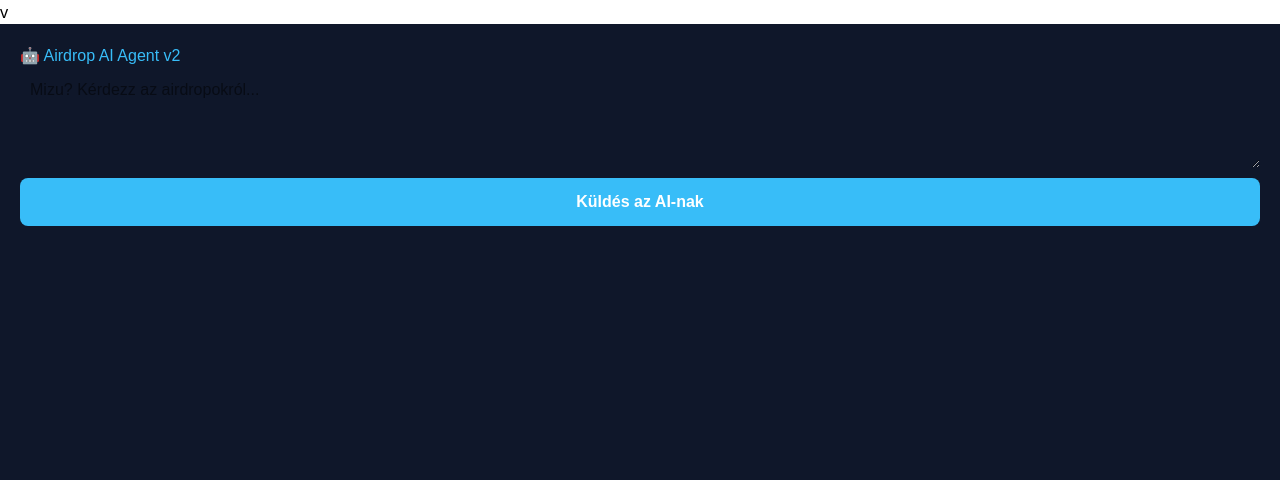
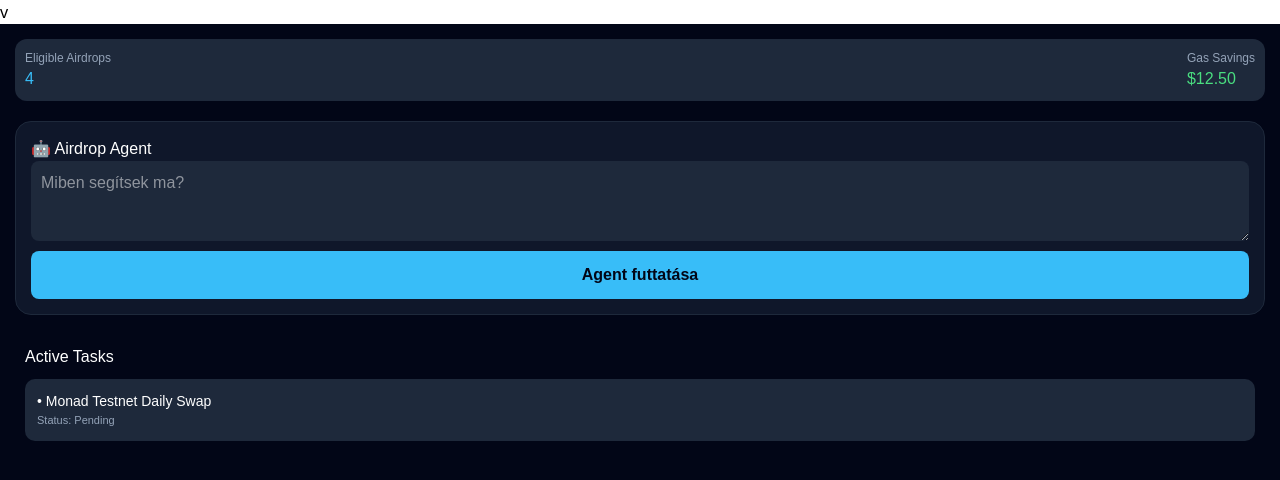
Before and after one commit to XyoreyHunnn/airdrop-agent, a React (Vite) app: page / in a window 1280 px wide. Shown: the top 480 px of the page. Built offline with nearby package versions, Linux system fonts and the light colour scheme; no server answers.

Commit message:
Restore Dashboard UI and link rules.json

```diff
--- a/src/App.tsx
+++ b/src/App.tsx
@@ -1,57 +1,88 @@
-import React, { useState } from 'react';
+import React, { useState, useEffect } from 'react';
 import { GoogleGenerativeAI } from "@google/generative-ai";
 
-// A GitHub Secrets-ből érkező kulcsot használja
 const API_KEY = import.meta.env.VITE_AI_API_KEY;
 
 function App() {
   const [prompt, setPrompt] = useState("");
   const [response, setResponse] = useState("");
   const [loading, setLoading] = useState(false);
+  const [rules, setRules] = useState("");
+
+  // Betöltjük a szabályokat a rules.json-ből
+  useEffect(() => {
+    fetch('/rules.json')
+      .then(res => res.json())
+      .then(data => setRules(JSON.stringify(data)))
+      .catch(err => console.log("Rules betöltési hiba:", err));
+  }, []);
 
   async function askAI() {
     if (!API_KEY) {
-      setResponse("Hiba: Az API kulcs nincs beállítva!");
+      setResponse("Hiba: API kulcs hiányzik!");
       return;
     }
-    if (!prompt) return;
     setLoading(true);
     try {
       const genAI = new GoogleGenerativeAI(API_KEY);
       const model = genAI.getGenerativeModel({ model: "gemini-1.5-flash" });
-      const result = await model.generateContent(prompt);
-      const text = await result.response.text();
-      setResponse(text);
+
+      // Itt adjuk oda az AI-nak a rules.json tartalmát utasításként
+      const fullPrompt = `A következő szabályok alapján válaszolj: ${rules}\n\nKérdés: ${prompt}`;
+
+      const result = await model.generateContent(fullPrompt);
+      setResponse(await result.response.text());
     } catch (error: any) {
-      setResponse("Hiba történt: " + error.message);
+      setResponse("Hiba: " + error.message);
     }
     setLoading(false);
   }
 
   return (
-    <div style={{ padding: '20px', backgroundColor: '#0f172a', color: 'white', minHeight: '100vh', fontFamily: 'sans-serif' }}>
-      <h1 style={{ color: '#38bdf8' }}>🤖 Airdrop AI Agent v2</h1>
-      <div style={{ marginBottom: '20px' }}>
+    <div style={{ backgroundColor: '#020617', color: 'white', minHeight: '100vh', fontFamily: 'sans-serif', padding: '15px' }}>
+      {/* Dashboard fejléc */}
+      <div style={{ display: 'flex', justifyContent: 'space-between', marginBottom: '20px', padding: '10px', backgroundColor: '#1e293b', borderRadius: '12px' }}>
+        <div>
+          <p style={{ color: '#94a3b8', fontSize: '12px', margin: 0 }}>Eligible Airdrops</p>
+          <h2 style={{ margin: 0, color: '#38bdf8' }}>4</h2>
+        </div>
+        <div>
+          <p style={{ color: '#94a3b8', fontSize: '12px', margin: 0 }}>Gas Savings</p>
+          <h2 style={{ margin: 0, color: '#4ade80' }}>$12.50</h2>
+        </div>
+      </div>
+
+      {/* AI Agent szekció */}
+      <div style={{ backgroundColor: '#0f172a', border: '1px solid #1e293b', borderRadius: '16px', padding: '15px', marginBottom: '20px' }}>
+        <h3 style={{ marginTop: 0, display: 'flex', alignItems: 'center' }}>🤖 Airdrop Agent</h3>
         <textarea
           value={prompt}
           onChange={(e) => setPrompt(e.target.value)}
-          placeholder="Mizu? Kérdezz az airdropokról..."
-          style={{ width: '100%', height: '100px', borderRadius: '8px', padding: '10px', color: 'black' }}
+          placeholder="Miben segítsek ma?"
+          style={{ width: '100%', height: '80px', backgroundColor: '#1e293b', border: 'none', borderRadius: '8px', color: 'white', padding: '10px', boxSizing: 'border-box' }}
         />
         <button
           onClick={askAI}
           disabled={loading}
-          style={{ width: '100%', padding: '12px', backgroundColor: '#38bdf8', border: 'none', borderRadius: '8px', marginTop: '10px', fontWeight: 'bold' }}
+          style={{ width: '100%', padding: '12px', backgroundColor: '#38bdf8', border: 'none', borderRadius: '8px', color: '#020617', fontWeight: 'bold', marginTop: '10px' }}
         >
-          {loading ? "Gondolkodom..." : "Küldés az AI-nak"}
+          {loading ? "Elemzés..." : "Agent futtatása"}
         </button>
+        {response && (
+          <div style={{ marginTop: '15px', padding: '12px', backgroundColor: '#1e293b', borderRadius: '8px', borderLeft: '4px solid #38bdf8', fontSize: '14px' }}>
+            {response}
+          </div>
+        )}
       </div>
-      {response && (
-        <div style={{ padding: '15px', backgroundColor: '#1e293b', borderRadius: '8px', borderLeft: '4px solid #38bdf8' }}>
-          <strong>Agent válasza:</strong><br/>
-          {response}
+
+      {/* Tracker szekció */}
+      <div style={{ padding: '10px' }}>
+        <h4 style={{ margin: '0 0 10px 0' }}>Active Tasks</h4>
+        <div style={{ padding: '12px', backgroundColor: '#1e293b', borderRadius: '10px', marginBottom: '10px' }}>
+          <p style={{ margin: 0, fontSize: '14px' }}>• Monad Testnet Daily Swap</p>
+          <span style={{ fontSize: '11px', color: '#94a3b8' }}>Status: Pending</span>
         </div>
-      )}
+      </div>
     </div>
   );
 }
```
